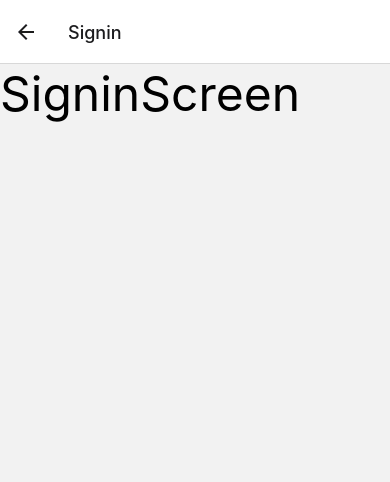
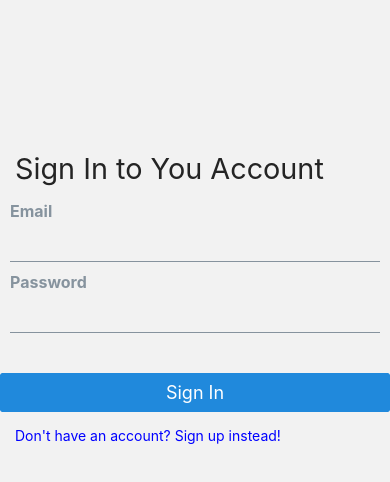
Before and after one commit to mrznaboya/tracks, a React Native app: screen /Signin in a window 390 px wide. Shown: the top 482 px of the page. Built offline with nearby package versions, Linux system fonts and the light colour scheme.

Commit message:
Updated SigninScreen

```diff
--- a/App.js
+++ b/App.js
@@ -22,7 +22,11 @@ const LoginFlow = () => (
       component={SignupScreen}
       options={{ headerShown: false }}
     />
-    <Stack.Screen name="Signin" component={SigninScreen} />
+    <Stack.Screen
+      name="Signin"
+      component={SigninScreen}
+      options={{ headerShown: false }}
+    />
   </Stack.Navigator>
 );
 
--- /dev/null
+++ b/src/components/NavLink.js
@@ -0,0 +1,23 @@
+import React from "react";
+import { Text, TouchableOpacity, StyleSheet } from "react-native";
+import { useNavigation } from "@react-navigation/native";
+import Spacer from "./Spacer";
+
+const NavLink = ({ text, name }) => {
+  const navigation = useNavigation();
+  return (
+    <TouchableOpacity onPress={() => navigation.navigate(name)}>
+      <Spacer>
+        <Text style={styles.linkStyle}>{text}</Text>
+      </Spacer>
+    </TouchableOpacity>
+  );
+};
+
+const styles = StyleSheet.create({
+  linkStyle: {
+    color: "blue",
+  },
+});
+
+export default NavLink;
--- a/src/screens/SigninScreen.js
+++ b/src/screens/SigninScreen.js
@@ -1,10 +1,35 @@
 import React from "react";
 import { View, Text, StyleSheet } from "react-native";
 
+import AuthForm from "../components/AuthForm";
+import NavLink from "../components/NavLink";
+
 const SigninScreen = () => {
-  return <Text style={{ fontSize: 48 }}>SigninScreen</Text>;
+  return (
+    <View style={styles.containerStyle}>
+      <AuthForm
+        headerText="Sign In to You Account"
+        errorMessage=""
+        onSubmit={() => {}}
+        submitButtonText="Sign In"
+      />
+      <NavLink text="Don't have an account? Sign up instead!" name="Signup" />
+    </View>
+  );
 };
 
-const styles = StyleSheet.create({});
+SigninScreen.navigationOptions = () => {
+  return {
+    headerShown: false,
+  };
+};
+
+const styles = StyleSheet.create({
+  containerStyle: {
+    flex: 1,
+    justifyContent: "center",
+    marginBottom: 250,
+  },
+});
 
 export default SigninScreen;
--- a/src/screens/SignupScreen.js
+++ b/src/screens/SignupScreen.js
@@ -1,10 +1,9 @@
 import React, { useContext } from "react";
-import { View, StyleSheet, TouchableOpacity } from "react-native";
+import { View, StyleSheet } from "react-native";
 import { useNavigation } from "@react-navigation/native";
-import { Text } from "@rneui/themed";
 
-import Spacer from "../components/Spacer";
 import AuthForm from "../components/AuthForm";
+import NavLink from "../components/NavLink";
 import { Context as AuthContext } from "../context/AuthContext";
 
 const SignupScreen = ({ navigation }) => {
@@ -18,25 +17,23 @@ const SignupScreen = ({ navigation }) => {
         submitButtonText="Sign Up"
         onSubmit={signup}
       />
-      <TouchableOpacity onPress={() => navigation.navigate("Signin")}>
-        <Spacer>
-          <Text style={styles.linkStyle}>
-            Already have an account? Sign in instead
-          </Text>
-        </Spacer>
-      </TouchableOpacity>
+      <NavLink name="Signin" text="Already have an account? Sign in instead!" />
     </View>
   );
 };
+
+SignupScreen.navigationOptions = () => {
+  return {
+    headerShown: false,
+  };
+};
+
 const styles = StyleSheet.create({
   containerStyle: {
     flex: 1,
     justifyContent: "center",
     marginBottom: 250,
   },
-  linkStyle: {
-    color: "blue",
-  },
 });
 
 export default SignupScreen;
```
